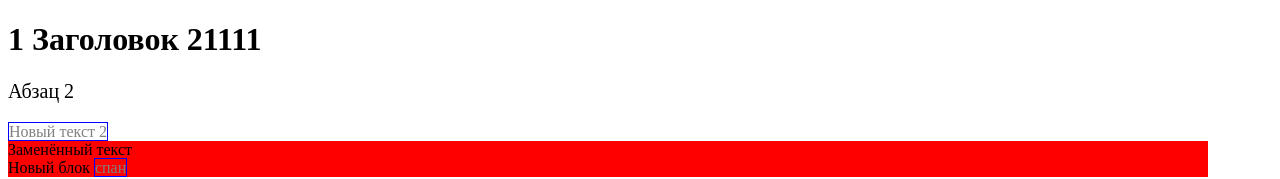
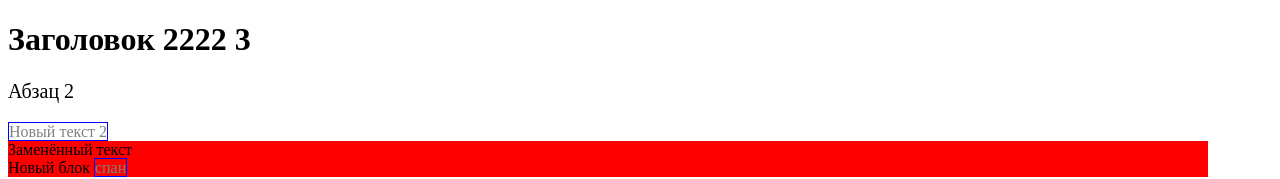
Before and after one commit to NIKOLLAIPODGOROV/gitproject, a plain HTML site: page index.html in a window 1280 px wide. Shown: the top 179 px of the page. Drawn offline with Linux system fonts and the light colour scheme.

Commit message:
update index.html

```diff
--- a/index.html
+++ b/index.html
@@ -6,7 +6,7 @@
     <link rel="stylesheet" href="src/style.css">
 </head>
 <body>
-<h1>1 Заголовок 21111</h1>
+<h1>Заголовок 2222 3</h1>
 <p>Абзац 2</p>
 <span>Новый текст 2</span>
 <div>Заменённый текст</div>
```
